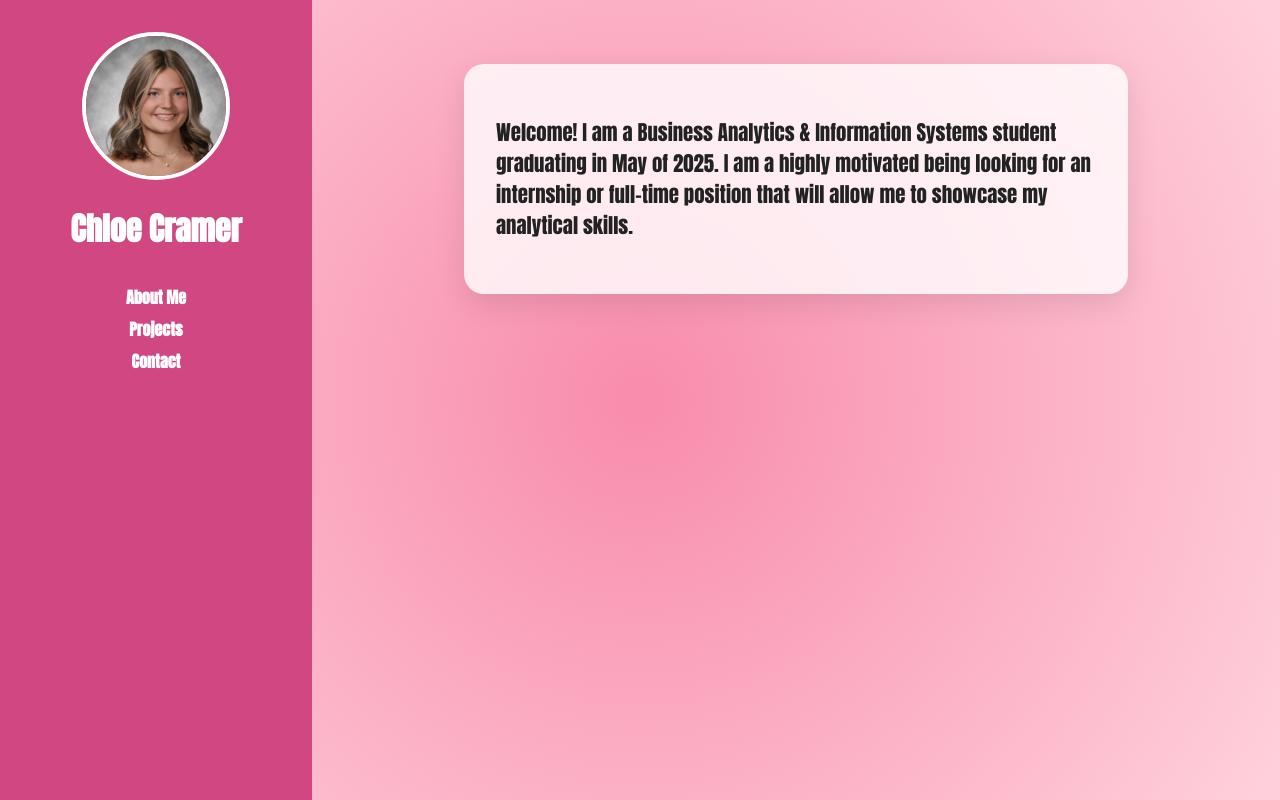
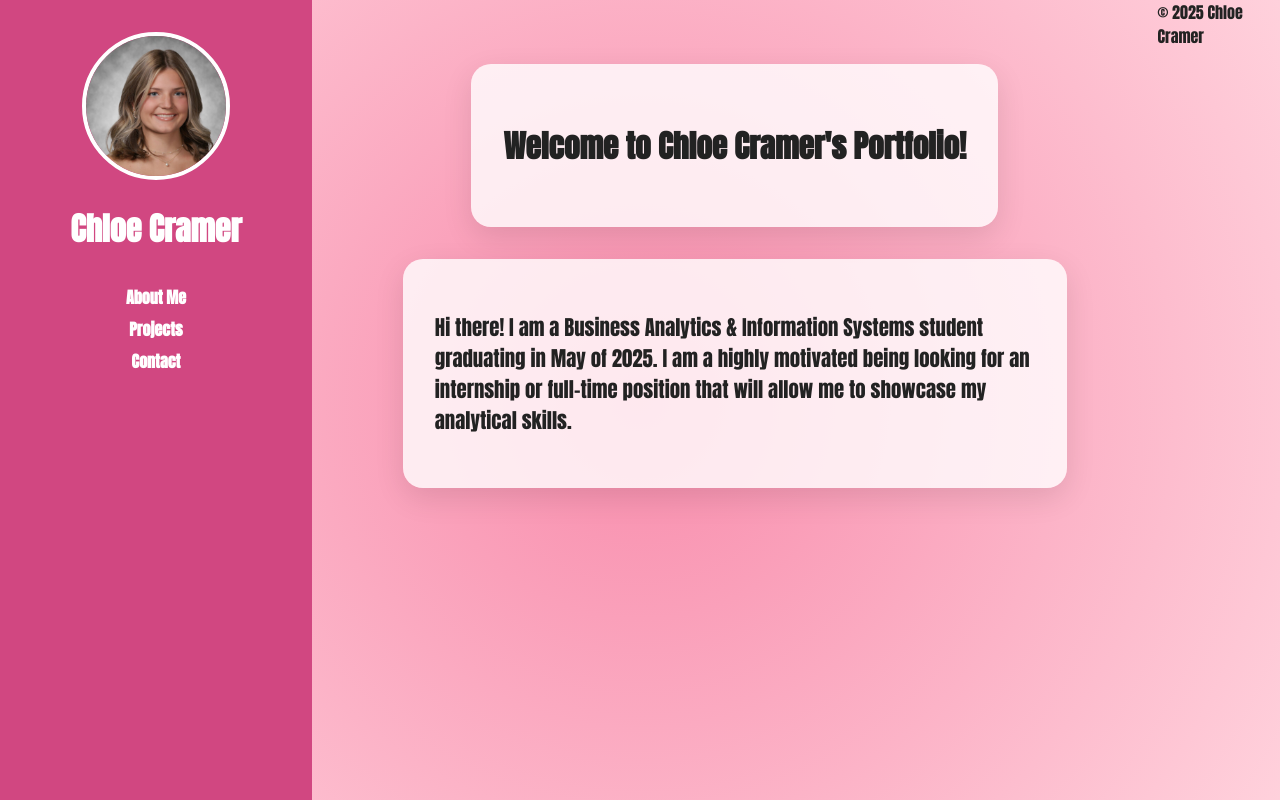
Before and after one commit to chloecramerrr/Portfolio-site, a plain HTML site: page index.html in a window 1280 px wide. Drawn offline with nearby package versions, Linux system fonts and the light colour scheme.

```diff
--- a/index.html
+++ b/index.html
@@ -26,9 +26,12 @@
       </aside>
 
       <main class="main-content">
-        <section class="intro" data-aos="fade-up">
+        <section class="card" data-aos="fade-up">
+          <h2>Welcome to Chloe Cramer's Portfolio!</h2>
+        </section>
+        <section class="card" data-aos="fade-up" data-aos-delay="150">
           <p>
-            Welcome! I am a Business Analytics & Information Systems student
+            Hi there! I am a Business Analytics & Information Systems student
             graduating in May of 2025. I am a highly motivated being looking for
             an internship or full-time position that will allow me to showcase
             my analytical skills.
@@ -37,6 +40,8 @@
       </main>
     </div>
 
+    <footer class="footer">&copy; 2025 Chloe Cramer</footer>
+
     <script>
       AOS.init();
     </script>
```
Also changed, not shown: about.html (+1 -0 lines), contact.html (+1 -0 lines), projects.html (+1 -0 lines).
